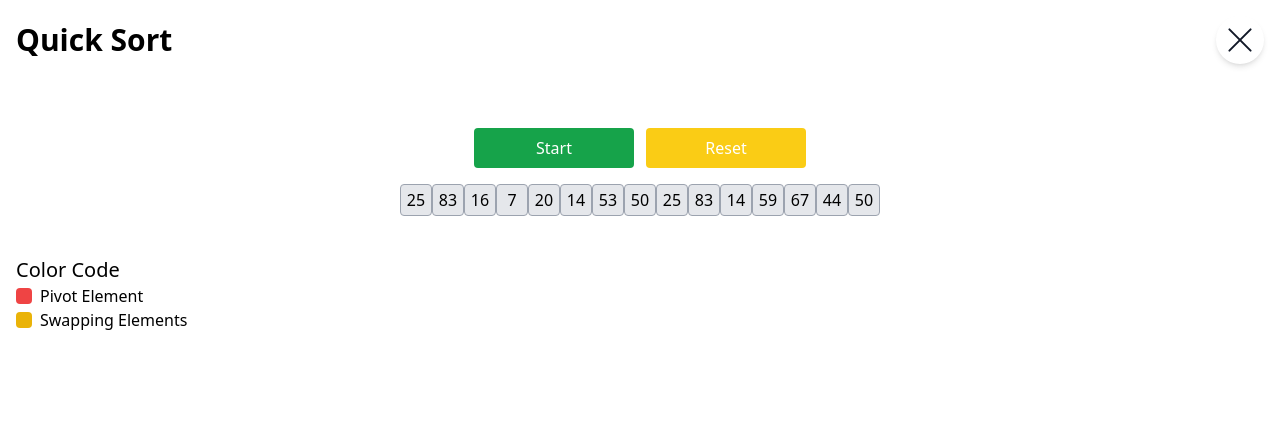
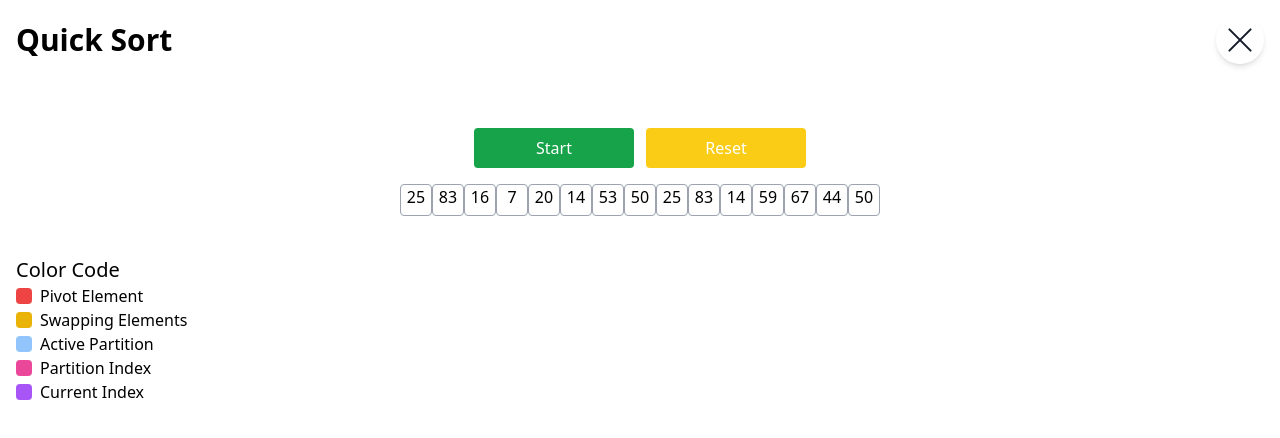
Before and after one commit to khan-ajamal/sorting-visualizer, a React (Create React App) app: page / in a window 1280 px wide. Both pictures are taken after a click on the button "Visualise Quick Sort". Shown: the top 438 px of the page. Built offline with nearby package versions, Linux system fonts and the light colour scheme.

Commit message:
Add quick sort with animation

```diff
--- a/src/algorithms/quick-sort.js
+++ b/src/algorithms/quick-sort.js
@@ -1,4 +1,15 @@
+import { cloneDeep } from "lodash-es";
+
+import store from "store";
+import { Node } from "utils";
+import { addProgress } from "features/quickSort";
+
 export const quickSort = (arr, start, end) => {
+    let node = new Node(cloneDeep(arr));
+    node.left = start;
+    node.right = end;
+    store.dispatch(addProgress(cloneDeep(node)));
+
     /**
      * arr (array) - array of elements
      * start (number) - start index of array
@@ -14,13 +25,34 @@ export const quickSort = (arr, start, end) => {
 const partition = (arr, start, end) => {
     let pivot = arr[end];
     let pIndex = start;
+
+    let node = new Node(cloneDeep(arr));
+    node.left = start;
+    node.right = end;
+    node.pivot = end;
+    node.pIndex = pIndex;
+
+    store.dispatch(addProgress(cloneDeep(node)));
+
     for (let idx = start; idx < end; idx++) {
+        node.currentIndex = idx;
         if (arr[idx] < pivot) {
+            node.swapping = [idx, pIndex];
+            store.dispatch(addProgress(cloneDeep(node)));
             swap(arr, idx, pIndex);
+            node.data = cloneDeep(arr);
+            store.dispatch(addProgress(cloneDeep(node)));
             pIndex++;
         }
+        node.swapping = [];
+        node.pIndex = pIndex;
+        store.dispatch(addProgress(cloneDeep(node)));
     }
+    node.swapping = [end, pIndex];
+    store.dispatch(addProgress(cloneDeep(node)));
     swap(arr, end, pIndex);
+    node.swapping = [];
+    store.dispatch(addProgress(cloneDeep(node)));
     return pIndex;
 };
 
--- a/src/components/quickSort.js
+++ b/src/components/quickSort.js
@@ -1,20 +1,13 @@
 import { useState, useEffect } from "react";
 
-import { cloneDeep, map } from "lodash-es";
+import { cloneDeep, includes, isNull, map } from "lodash-es";
 import { AnimatePresence } from "framer-motion";
+import { useDispatch, useSelector } from "react-redux";
 
 import Portal from "components/portal";
 import { quickSort } from "algorithms/quick-sort";
-import { generateRandomArray } from "utils";
-
-class Node {
-    constructor(data) {
-        this.data = data;
-        this.left = null;
-        this.right = null;
-        this.pIdex = null;
-    }
-}
+import { generateRandomArray, Node, delay } from "utils";
+import { addProgress, resetProgress } from "features/quickSort";
 
 export const QuickSort = () => {
     const [viewQuickSort, setViewQuickSort] = useState(false);
@@ -46,23 +39,27 @@ const QuickSortVisualizer = () => {
     const [tree, setTree] = useState(null);
     const [isSorting, setIsSorting] = useState(false);
 
+    const { progress } = useSelector((state) => state.quickSort);
+    const dispatch = useDispatch();
+
     useEffect(() => {
         const elem = generateRandomArray(15);
         const node = new Node(cloneDeep(elem));
         setTree(cloneDeep(node));
         return () => {
             setIsSorting(false);
+            dispatch(resetProgress());
             setTree(null);
         };
-    }, []);
+    }, [dispatch]);
 
     const sort = () => {
         setIsSorting(true);
         quickSort(tree.data, 0, tree.data.length - 1);
         let sortedNode = new Node(cloneDeep(tree.data));
-        sortedNode.isFinal = true;
-        setTree(cloneDeep(sortedNode));
-        setIsSorting(false);
+        sortedNode.left = 0;
+        sortedNode.right = sortedNode.data.length;
+        dispatch(addProgress(cloneDeep(sortedNode)));
     };
 
     const reset = () => {
@@ -70,7 +67,22 @@ const QuickSortVisualizer = () => {
         const elem = generateRandomArray(15);
         const node = new Node(cloneDeep(elem));
         setTree(cloneDeep(node));
+        dispatch(resetProgress());
     };
+
+    useEffect(() => {
+        const render = async () => {
+            if (progress) {
+                for (let index = 0; index < progress.length; index++) {
+                    const element = progress[index];
+                    setTree(cloneDeep(element));
+                    await delay(1000);
+                }
+                setIsSorting(false);
+            }
+        };
+        render();
+    }, [progress]);
 
     return (
         <div className="w-full">
@@ -90,14 +102,7 @@ const QuickSortVisualizer = () => {
                     Reset
                 </button>
             </div>
-            {tree && (
-                <RenderTree
-                    data={tree.data}
-                    left={tree.left}
-                    right={tree.right}
-                    pIndex={tree.pIndex}
-                />
-            )}
+            {tree && <RenderTree node={tree} />}
             <div className="mt-10">
                 <h1 className="text-xl font-medium">Color Code</h1>
                 <div>
@@ -109,67 +114,77 @@ const QuickSortVisualizer = () => {
                         <div className="h-4 w-4 bg-yellow-500 rounded"></div>
                         <div>Swapping Elements</div>
                     </div>
+                    <div className="flex justify-start items-center space-x-2">
+                        <div className="h-4 w-4 bg-blue-300 rounded"></div>
+                        <div>Active Partition</div>
+                    </div>
+                    <div className="flex justify-start items-center space-x-2">
+                        <div className="h-4 w-4 bg-pink-500 rounded"></div>
+                        <div>Partition Index</div>
+                    </div>
+                    <div className="flex justify-start items-center space-x-2">
+                        <div className="h-4 w-4 bg-purple-500 rounded"></div>
+                        <div>Current Index</div>
+                    </div>
                 </div>
             </div>
         </div>
     );
 };
 
-const Block = ({ elem, isPivot }) => {
+const Block = ({
+    elem,
+    isUnderActivePartition,
+    pivot,
+    pIndex,
+    isSwapping,
+    currentIndex,
+}) => {
+    let baseClassName =
+        "w-8 h-8 relative rounded border border-solid border-gray-400 border-collapse flex justify-center items-center";
+    if (isSwapping) {
+        baseClassName += " bg-yellow-500";
+    } else if (pivot) {
+        baseClassName += " bg-red-500";
+    } else if (isUnderActivePartition) {
+        baseClassName += " bg-blue-300";
+    } else {
+        baseClassName += "bg-gray-200";
+    }
     return (
-        <div
-            className={`w-8 h-8 rounded border border-solid border-gray-400 border-collapse flex justify-center items-center ${
-                isPivot ? "bg-red-500" : "bg-gray-200"
-            }`}
-        >
-            <span className={`font-medium ${isPivot ? "text-white" : ""}`}>
-                {elem}
-            </span>
+        <div className={baseClassName}>
+            <span className={`font-medium`}>{elem}</span>
+            {pIndex && (
+                <span className="block absolute top-9 left-5 rounded h-12 w-1 bg-pink-500 before:block before:bg-pink-500 before:w-2 before:h-2 before:transform before:-translate-x-0.5 before:rotate-45"></span>
+            )}
+            {currentIndex && (
+                <span className="block absolute top-9 right-5 rounded h-12 w-1 bg-purple-500 before:block before:bg-purple-500 before:w-2 before:h-2 before:transform before:-translate-x-0.5 before:rotate-45"></span>
+            )}
         </div>
     );
 };
 
-const RenderTree = ({ data, left, right, pIndex }) => {
+const RenderTree = ({ node }) => {
     return (
         <div className="w-full">
             <div className="w-full">
                 <div className="flex justify-center">
-                    {map(data, (elem, idx) => (
-                        <Block key={idx} isPivot={idx === pIndex} elem={elem} />
+                    {map(node.data, (elem, idx) => (
+                        <Block
+                            key={idx}
+                            elem={elem}
+                            isUnderActivePartition={
+                                !isNull(node.left) &&
+                                node.left <= idx &&
+                                !isNull(node.right) &&
+                                idx <= node.right
+                            }
+                            pivot={node.pivot === idx}
+                            pIndex={node.pIndex === idx}
+                            isSwapping={includes(node.swapping, idx)}
+                            currentIndex={idx === node.currentIndex}
+                        />
                     ))}
-                </div>
-            </div>
-            <div className="w-full flex justify-between">
-                <div className="w-1/2 left-block">
-                    {left && (
-                        <div className="w-full h-10 flex justify-end">
-                            <div className="h-1 w-10 rounded bg-slate-600 origin-top-right transform -rotate-45"></div>
-                        </div>
-                    )}
-
-                    {left && (
-                        <RenderTree
-                            data={left.data}
-                            left={left.left}
-                            right={left.right}
-                            pIndex={left.pIndex}
-                        />
-                    )}
-                </div>
-                <div className="w-1/2 right-block">
-                    {right && (
-                        <div className="w-full h-10 flex justify-start">
-                            <div className="h-1 w-10 rounded bg-slate-600 origin-top-left transform rotate-45"></div>
-                        </div>
-                    )}
-                    {right && (
-                        <RenderTree
-                            data={right.data}
-                            left={right.left}
-                            right={right.right}
-                            pIndex={right.pIndex}
-                        />
-                    )}
                 </div>
             </div>
         </div>
--- /dev/null
+++ b/src/features/quickSort.js
@@ -0,0 +1,22 @@
+import { createSlice } from "@reduxjs/toolkit";
+
+export const quickSortSlice = createSlice({
+    name: "quickSort",
+    initialState: {
+        progress: [],
+    },
+    reducers: {
+        addProgress: (state, action) => {
+            let payload = action.payload;
+            state.progress.push(payload);
+        },
+        resetProgress: (state) => {
+            state.progress = [];
+        },
+    },
+});
+
+// Action creators are generated for each case reducer function
+export const { addProgress, resetProgress } = quickSortSlice.actions;
+
+export default quickSortSlice.reducer;
--- a/src/store.js
+++ b/src/store.js
@@ -1,12 +1,14 @@
 import { configureStore } from "@reduxjs/toolkit";
 
 import treeReducer from "features/treeSlice";
+import quickSortReducer from "features/quickSort";
 import comparingReducer from "features/animationSlice";
 
 export default configureStore({
     reducer: {
         comparing: comparingReducer,
         tree: treeReducer,
+        quickSort: quickSortReducer,
     },
     middleware: (getDefaultMiddleware) =>
         getDefaultMiddleware({
--- a/src/utils.js
+++ b/src/utils.js
@@ -28,5 +28,9 @@ export class Node {
         this.isSorted = false;
         this.isFinal = false;
         this.mid = null;
+        this.pivot = null;
+        this.pIndex = null;
+        this.swapping = [];
+        this.currentIndex = null;
     }
 }
```
